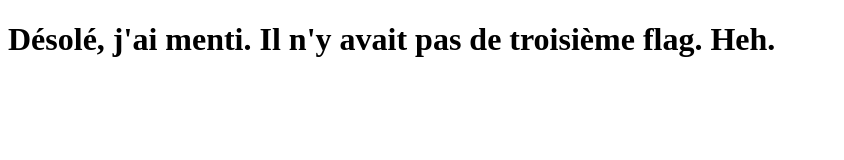
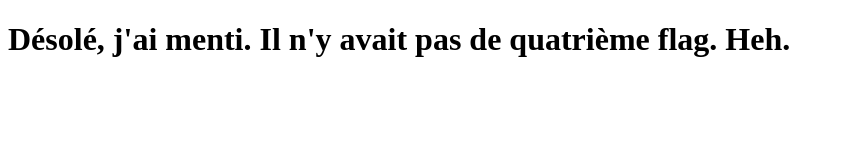
Before and after one commit to ZZhenqiu/ZZhenqiu.github.io, a plain HTML site: page flag4.html in a window 1280 px wide. Shown: the whole page, without its empty margins (0-844 px from the left). Drawn offline with Linux system fonts and the light colour scheme.

Commit message:
Update and rename flag3.html to flag4.html

```diff
--- a/flag3.html
+++ b/flag4.html
@@ -6,6 +6,6 @@
     <title> Oui Oui.</title>
 </head>
 <body>
-    <h1> Désolé, j'ai menti. Il n'y avait pas de troisième flag. Heh. </h1>
+    <h1> Désolé, j'ai menti. Il n'y avait pas de quatrième flag. Heh. </h1>
 </body>
 </html>
```
